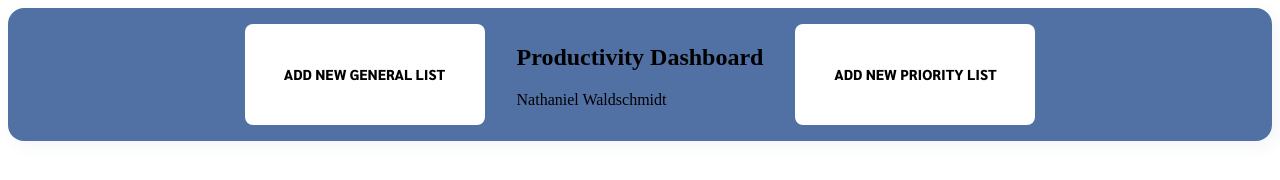
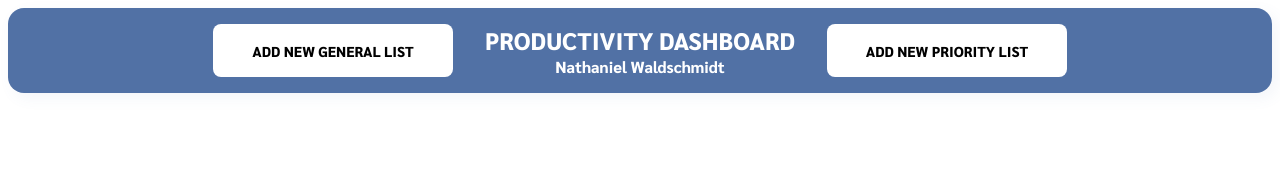
Before and after one commit to NateWaldschmidt/productivity-dashboard, a plain HTML site: page index.html in a window 1280 px wide. Drawn offline with Linux system fonts and the light colour scheme.

Commit message:
Added styling for main title/ center title in the header.

```diff
--- a/header.scss
+++ b/header.scss
@@ -12,6 +12,26 @@ header {
 
     > * {
         margin:    1rem 1rem;
+    }
+
+    #main-title {
+        display:        flex;
+        flex-direction: column;
+        align-items:    center;
+
+        color: #fff;
+
+        font-family:    'Sarabun', sans-serif;
+        font-weight:    800;
+
+        * {
+            margin: 0
+        }
+
+        h2 {
+            font-size:      1.5rem;
+            text-transform: uppercase;
+        }
     }
 
     button {
```
Also changed, not shown: css/header.css.
